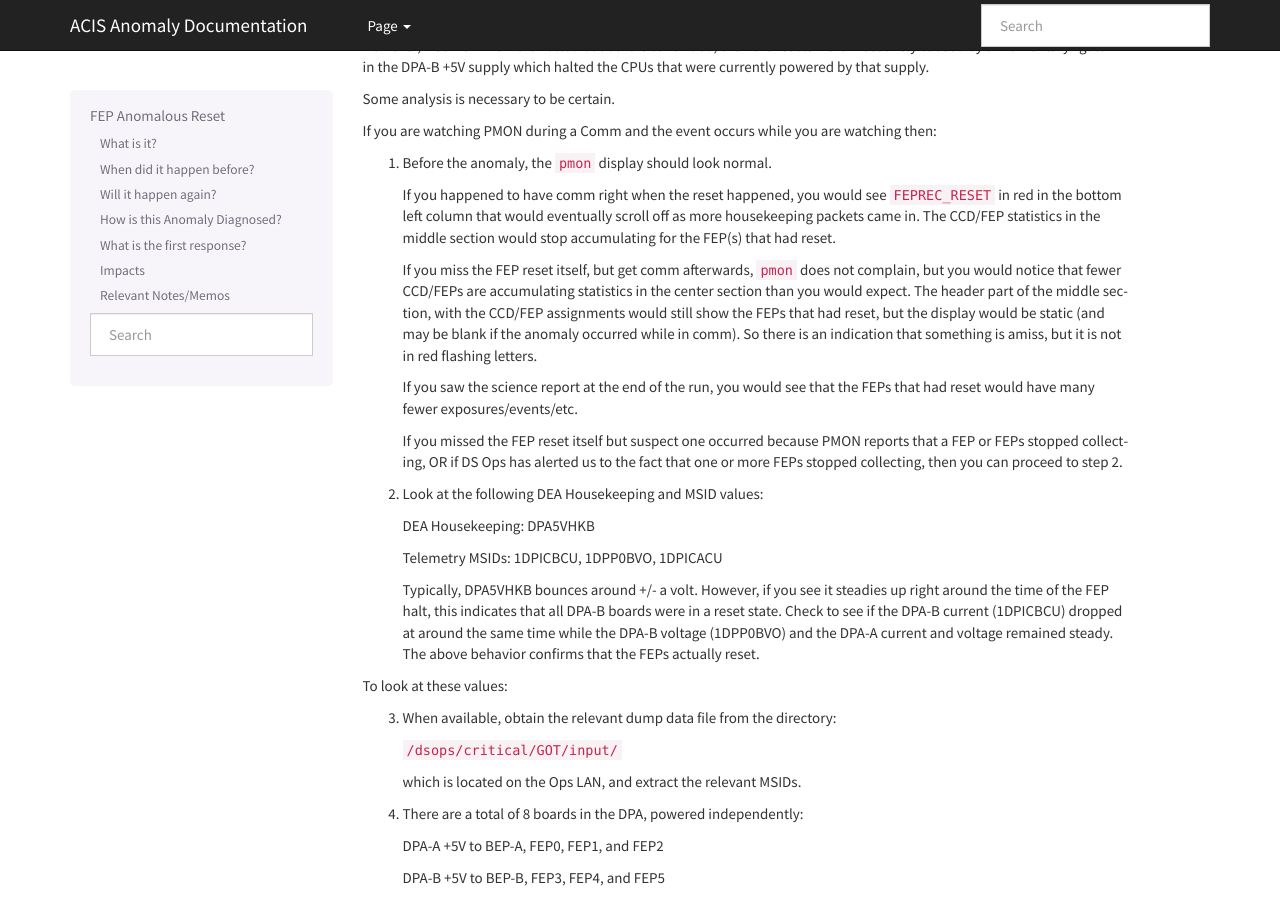
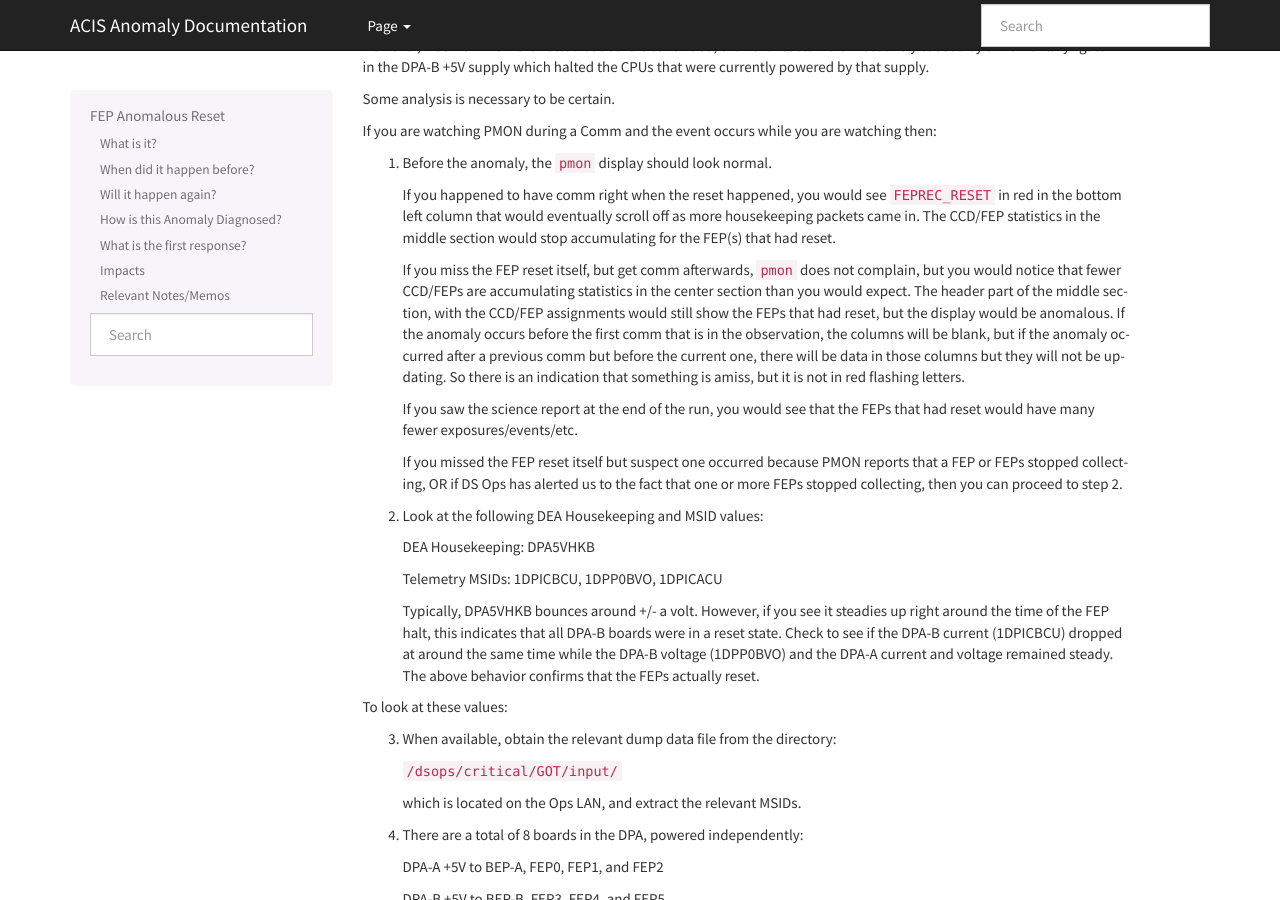
Before and after one commit to acisops/acis_anomaly_pages, a Sphinx documentation site: the page built from source/fep_reset.rst, in a window 1280 px wide and 900 px high, scrolled down 559 px. Built offline with Sphinx 7.4.7, drawn with Linux system fonts in a browser that asks for light colours.

Commit message:
More accurate description

```diff
--- a/source/fep_reset.rst
+++ b/source/fep_reset.rst
@@ -53,9 +53,12 @@ are watching then:
    accumulating statistics in the center section than you would
    expect. The header part of the middle section, with the CCD/FEP
    assignments would still show the FEPs that had reset, but the
-   display would be static (and may be blank if the anomaly occurred
-   while in comm). So there is an indication that something is amiss,
-   but it is not in red flashing letters.
+   display would be anomalous. If the anomaly occurs before the first
+   comm that is in the observation, the columns will be blank, but
+   if the anomaly occurred after a previous comm but before the current
+   one, there will be data in those columns but they will not be updating.
+   So there is an indication that something is amiss, but it is not in
+   red flashing letters.
 
    If you saw the science report at the end of the run, you would see
    that the FEPs that had reset would have many fewer exposures/events/etc.
```
